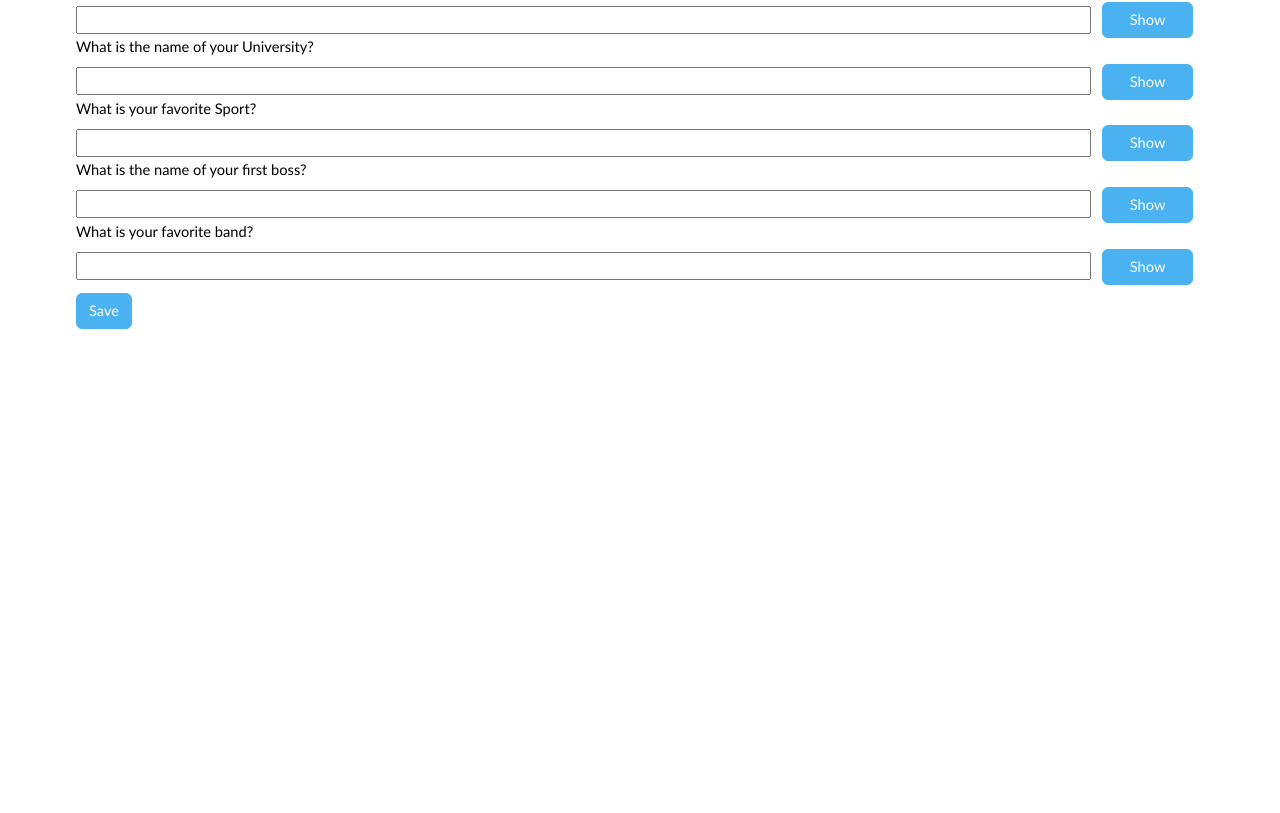
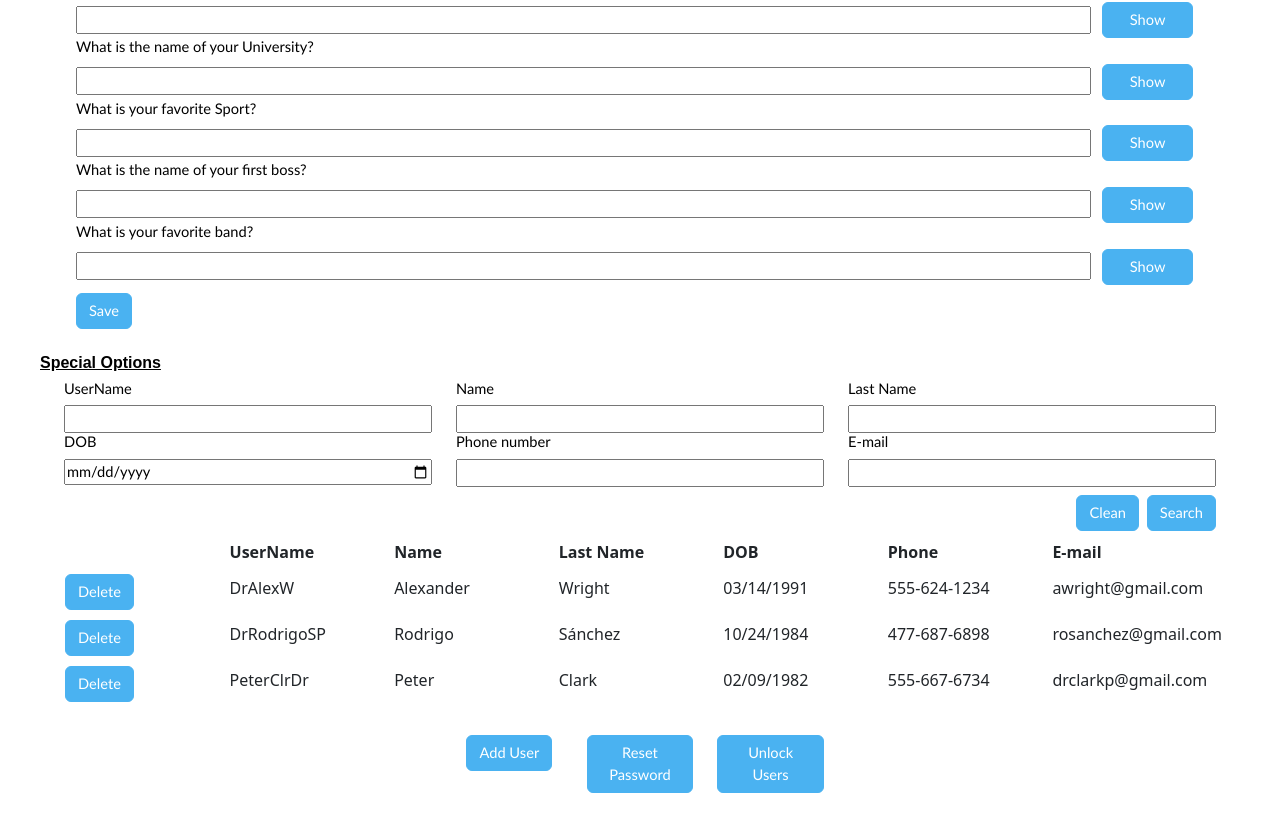
Before and after one commit to DiegoE-prog/Blue-Cross-JCE-2021, a React (Create React App) app in the folder frontend/jce-app/: page /profile in a window 1280 px wide. Shown: the part 608-1421 px from the top of the page. Before the commit the page ends 957 px from the top, so only its background shows below. Built offline with nearby package versions, Linux system fonts and the light colour scheme.

Commit message:
Added special options section in profile

```diff
--- a/frontend/jce-app/src/index.css
+++ b/frontend/jce-app/src/index.css
@@ -73,3 +73,7 @@
 	width: 8%;
 	margin: 0 1%;
 }
+
+.spoptions{
+	table-layout: fixed;
+}
--- a/frontend/jce-app/src/views/profile.js
+++ b/frontend/jce-app/src/views/profile.js
@@ -26,7 +26,7 @@ function Profile(props) {
 
             <div className="col-4">
               <h5 className="general-jce">DOB</h5>
-              <input className="general-jce w-100" type="text" id="dob" name="dob" readOnly/>
+              <input className="general-jce w-100" type="date" id="dob" name="dob" readOnly/>
             </div>
 
             <div className="col-12 mt-2">
@@ -82,7 +82,7 @@ function Profile(props) {
                   <div className="squestion">
                     <div className="col-12">
                       <h5 className="general-jce">What is the name of your Mother?</h5>
-                      <input className="general-jce" type="text" id="user" name="user"/>
+                      <input className="general-jce" type="text"/>
                       <button type="button" className="btn btn-blue">
                         Show
                       </button>
@@ -90,7 +90,7 @@ function Profile(props) {
 
                     <div className="col-12">
                       <h5 className="general-jce">Who was your hero in your childhood?</h5>
-                      <input className="general-jce" type="text" id="user" name="user"/>
+                      <input className="general-jce" type="text"/>
                       <button type="button" className="btn btn-blue">
                         Show
                       </button>
@@ -98,7 +98,7 @@ function Profile(props) {
 
                     <div className="col-12">
                       <h5 className="general-jce">What is the name of the city where you grew up?</h5>
-                      <input className="general-jce" type="text" id="user" name="user"/>
+                      <input className="general-jce" type="text"/>
                       <button type="button" className="btn btn-blue">
                         Show
                       </button>
@@ -106,7 +106,7 @@ function Profile(props) {
 
                     <div className="col-12">
                       <h5 className="general-jce">What brand was your first car?</h5>
-                      <input className="general-jce" type="text" id="user" name="user"/>
+                      <input className="general-jce" type="text"/>
                       <button type="button" className="btn btn-blue">
                         Show
                       </button>
@@ -114,7 +114,7 @@ function Profile(props) {
 
                     <div className="col-12">
                       <h5 className="general-jce">What is the name of your University?</h5>
-                      <input className="general-jce" type="text" id="user" name="user"/>
+                      <input className="general-jce" type="text"/>
                       <button type="button" className="btn btn-blue">
                         Show
                       </button>
@@ -122,7 +122,7 @@ function Profile(props) {
 
                     <div className="col-12">
                       <h5 className="general-jce">What is your favorite Sport?</h5>
-                      <input className="general-jce" type="text" id="user" name="user"/>
+                      <input className="general-jce" type="text"/>
                       <button type="button" className="btn btn-blue">
                         Show
                       </button>
@@ -130,7 +130,7 @@ function Profile(props) {
 
                     <div className="col-12">
                       <h5 className="general-jce">What is the name of your first boss?</h5>
-                      <input className="general-jce" type="text" id="user" name="user"/>
+                      <input className="general-jce" type="text"/>
                       <button type="button" className="btn btn-blue">
                         Show
                       </button>
@@ -138,7 +138,7 @@ function Profile(props) {
 
                     <div className="col-12">
                       <h5 className="general-jce">What is your favorite band?</h5>
-                      <input className="general-jce" type="text" id="user" name="user"/>
+                      <input className="general-jce" type="text"/>
                       <button type="button" className="btn btn-blue">
                         Show
                       </button>
@@ -156,6 +156,143 @@ function Profile(props) {
               </div>
         </div>
 
+        <div className="mt-4">
+          <h2 className="header-jce">Special Options</h2>
+              <div className="content mx-4">
+                <div className="row">
+
+                    <div className="col-4">
+                      <h5 className="general-jce">UserName</h5>
+                      <input className="general-jce w-100" type="text"/>
+                    </div>
+
+                    <div className="col-4">
+                      <h5 className="general-jce">Name</h5>
+                      <input className="general-jce w-100" type="text"/>
+                    </div>
+
+                    <div className="col-4">
+                      <h5 className="general-jce">Last Name</h5>
+                      <input className="general-jce w-100" type="text"/>
+                    </div>
+
+                    <div className="col-4">
+                      <h5 className="general-jce">DOB</h5>
+                      <input className="general-jce w-100" type="date"/>
+                    </div>
+
+                    <div className="col-4">
+                      <h5 className="general-jce">Phone number</h5>
+                      <input className="general-jce w-100" type="number"/>
+                    </div>
+
+                    <div className="col-4">
+                      <h5 className="general-jce">E-mail</h5>
+                      <input className="general-jce w-100" type="text"/>
+                    </div>
+                </div>
+
+                <button type="button" className="btn btn-blue ms-2 my-2 float-end">
+                  Search
+                </button>
+
+                <button type="button" className="btn btn-blue ms-2 my-2 float-end">
+                  Clean
+                </button>
+
+                <div>
+                  <table className="spoptions mt-4 w-100">
+                    <thead>
+                      <tr>
+                        <th></th>
+                        <th>UserName</th>
+                        <th>Name</th>
+                        <th>Last Name</th>
+                        <th>DOB</th>
+                        <th>Phone</th>
+                        <th>E-mail</th>
+                      </tr>
+                    </thead>
+                    <tbody>
+                      <tr>
+                        <td>
+                          <button type="button" className="btn btn-blue mt-2 float-right">
+                            Delete
+                          </button>
+                        </td>
+                        <td>DrAlexW</td>
+                        <td>Alexander</td>
+                        <td>Wright</td>
+                        <td>03/14/1991</td>
+                        <td>555-624-1234</td>
+                        <td>awright@gmail.com</td>
+                      </tr>
+
+                      <tr>
+                        <td>
+                          <button type="button" className="btn btn-blue mt-2 float-right">
+                            Delete
+                          </button>
+                        </td>
+                        <td>DrRodrigoSP</td>
+                        <td>Rodrigo</td>
+                        <td>Sánchez</td>
+                        <td>10/24/1984</td>
+                        <td>477-687-6898</td>
+                        <td>rosanchez@gmail.com</td>
+                      </tr>
+
+                      <tr>
+                        <td>
+                          <button type="button" className="btn btn-blue mt-2 float-right">
+                            Delete
+                          </button>
+                        </td>
+                        <td>PeterClrDr</td>
+                        <td>Peter</td>
+                        <td>Clark</td>
+                        <td>02/09/1982</td>
+                        <td>555-667-6734</td>
+                        <td>drclarkp@gmail.com</td>
+                      </tr>
+                    </tbody>
+                  </table>
+                  <div className="mt-4">
+                    <div className="row">
+                      <div className="col-4 mx-auto">
+                        <div className="row text-center">
+                          <div className="col-4">
+                            <button type="button" className="btn btn-blue mt-2">
+                              Add User
+                            </button>
+                          </div>
+
+                          <div className="col-4">
+                            <button type="button" className="btn btn-blue mt-2">
+                              Reset Password
+                            </button>
+                          </div>
+
+
+                          <div className="col-4">
+                            <button type="button" className="btn btn-blue mt-2">
+                              Unlock Users
+                            </button>
+                          </div>
+
+                        </div>
+
+                      </div>
+                    </div>
+                  </div>
+
+
+                </div>
+
+              </div>
+        </div>
+
+
       </div>
     </div>
   );
```
